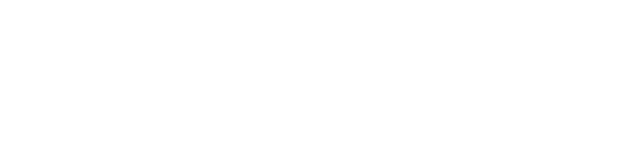
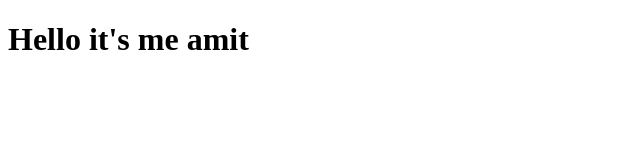
Before and after one commit to amit9589/project2, a plain HTML site: page index.html in a window 1280 px wide. Shown: the whole page, without its empty margins (0-640 px from the left). Drawn offline with Linux system fonts and the light colour scheme.

Commit message:
Update index.html
add hading

```diff
--- a/index.html
+++ b/index.html
@@ -6,6 +6,6 @@
     <title> Project 2 </title>
 </head>
 <body>
-
+    <h1> Hello it's me amit </h1>
 </body>
 </html>
```
